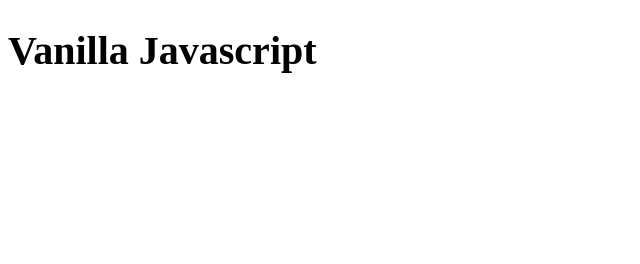
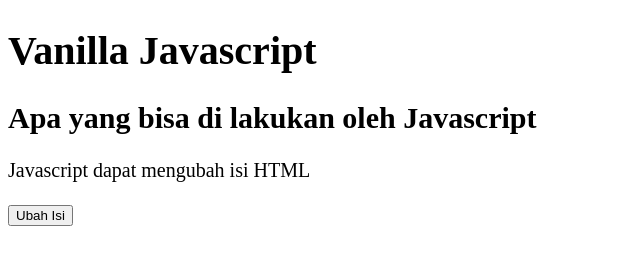
Before and after one commit to tiarafebrian/latihan16, a plain HTML site: page index.html in a window 1280 px wide. Shown: the whole page, without its empty margins (0-640 px from the left). Drawn offline with Linux system fonts and the light colour scheme.

Commit message:
latihan16

```diff
--- a/index.html
+++ b/index.html
@@ -16,8 +16,11 @@
 </head>
 <body>
   <h1>Vanilla Javascript</h1>
+  <h2>Apa yang bisa di lakukan oleh Javascript</h2>
 
-  <!-- Project -->
+  <p id="ganti">Javascript dapat mengubah isi HTML</p>
+  <button onclick="document.getElementById('ganti').innerHTML = 'tiara'">Ubah Isi</button>
+
   <script src="./main.js"></script>
 </body>
 </html>
```
